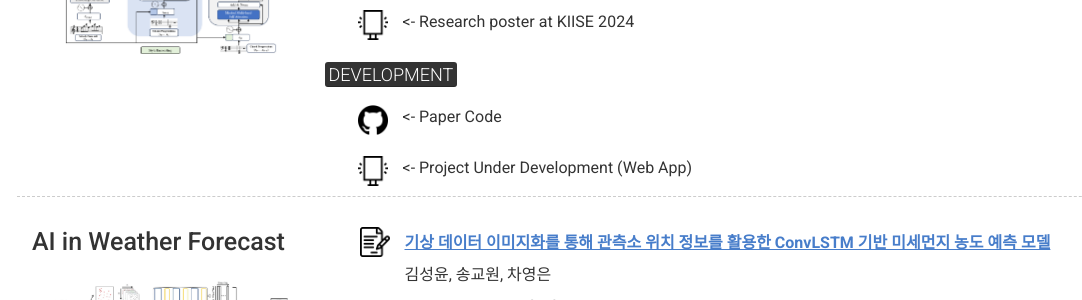
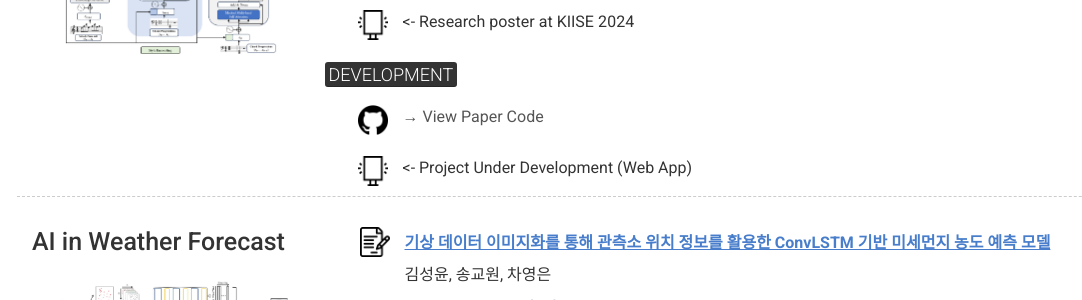
Before and after one commit to tim000519/resume, a Jekyll site: the page built from index.md, in a window 1280 px wide and 900 px high, scrolled down 816 px. Shown: the part 153-453 px from the top of the window, without its empty margins (38-1120 px from the left). Built offline with Jekyll 4.4.1, drawn with Linux system fonts in a browser that asks for light colours; nearby versions of some CDN libraries.

Commit message:
Updata_IEEE

```diff
--- a/_config.yml
+++ b/_config.yml
@@ -120,9 +120,8 @@ content:
             <a href="https://github.com/tim000519/Style-VT" target="_blank" style="margin-right: 10px; flex-shrink: 0;">
               <img src="/resume/images/github.png" alt="PDF" width="30" style="vertical-align: middle; flex-shrink: 0;">
             </a>
-            <p style="margin-left: 5px; vertical-align: middle;">
-              <-  Paper Code
-            </p>
+            <p style="margin-left: 5px; vertical-align: middle; color: #555;">→ View Paper Code</p>
+
           </div>
 
           <div style="display: flex; align-items: flex-start; margin-left: 33px; margin-top: 20px;">
```
